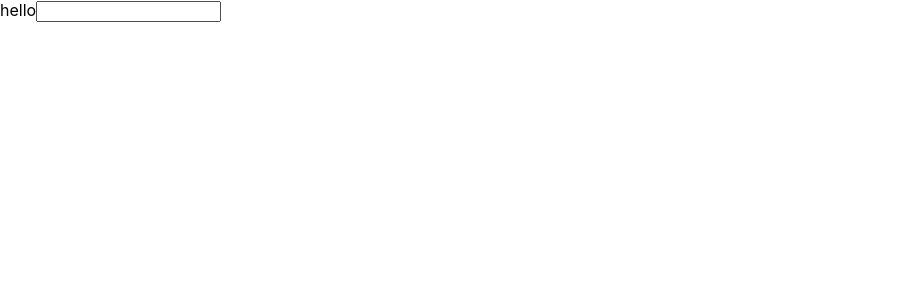
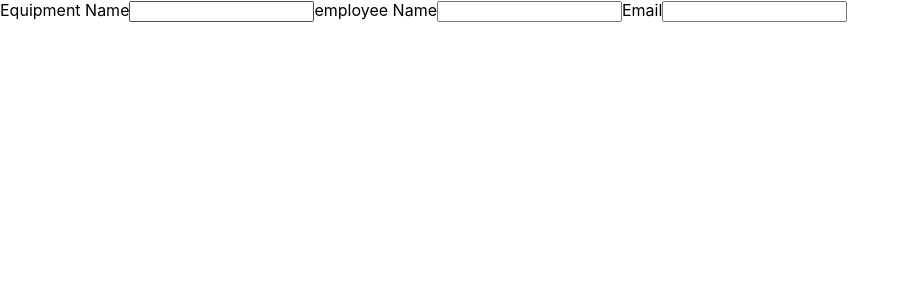
Before and after one commit to lambdax-enteprise-device/frontend, a React (Create React App) app: page /equipment-request in a window 1280 px wide. Shown: the top 300 px of the page, without its empty margins (0-909 px from the left). Built offline with nearby package versions, Linux system fonts and the light colour scheme.

Commit message:
handle change and all inputs

```diff
--- a/src/components/EquipmentRequest.js
+++ b/src/components/EquipmentRequest.js
@@ -1,13 +1,46 @@
-import React from "react";
+import React, { useState } from "react";
 
 
 const EquipmentRequest = (props) => {
+    const [ request , SetRequest ] = useState({name:"",employee:"",email:""})
+
+    const handleChange = (e) => {
+        SetRequest({...request, [e.target.name] : e.target.value})
+    }
+
+    console.log(request)
+
+
+
     return (
         <div>
             <form>
                 <label>
-                    hello
-                    <input />
+                    Equipment Name
+                    <input
+                        type="text"
+                        name="name"
+                        onChange={handleChange}
+                        value={request.name}
+                    />
+                </label>
+                <label>
+                    employee Name
+                    <input
+                        type="text"
+                        name="employee"
+                        onChange={handleChange}
+                        value={request.employee}
+                    />
+                </label>
+                <label>
+                    Email
+                    <input
+                        type="email"
+                        name="email"
+                        onChange={handleChange}
+                        value={request.email}
+                    />
                 </label>
 
             </form>
```
